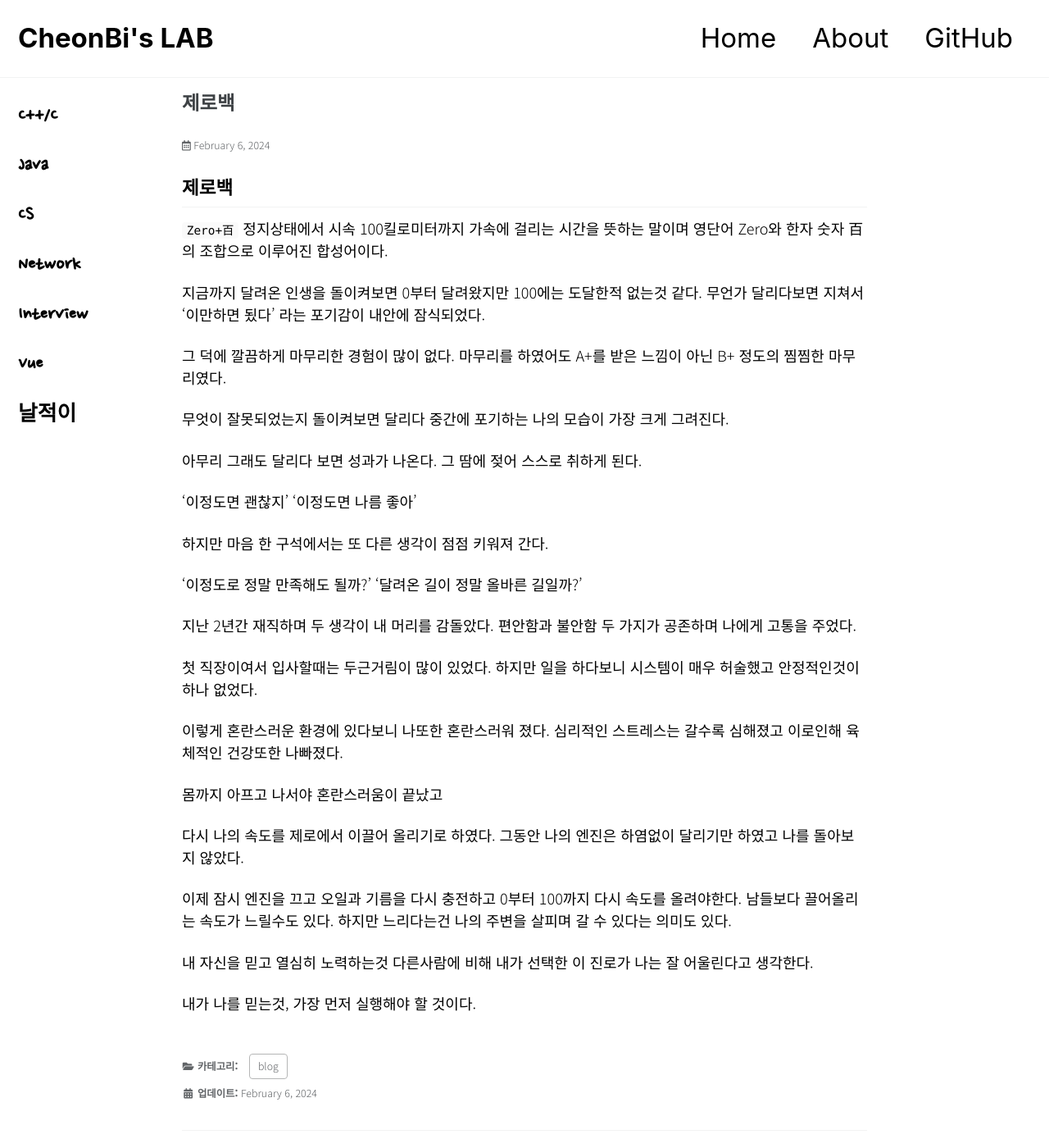
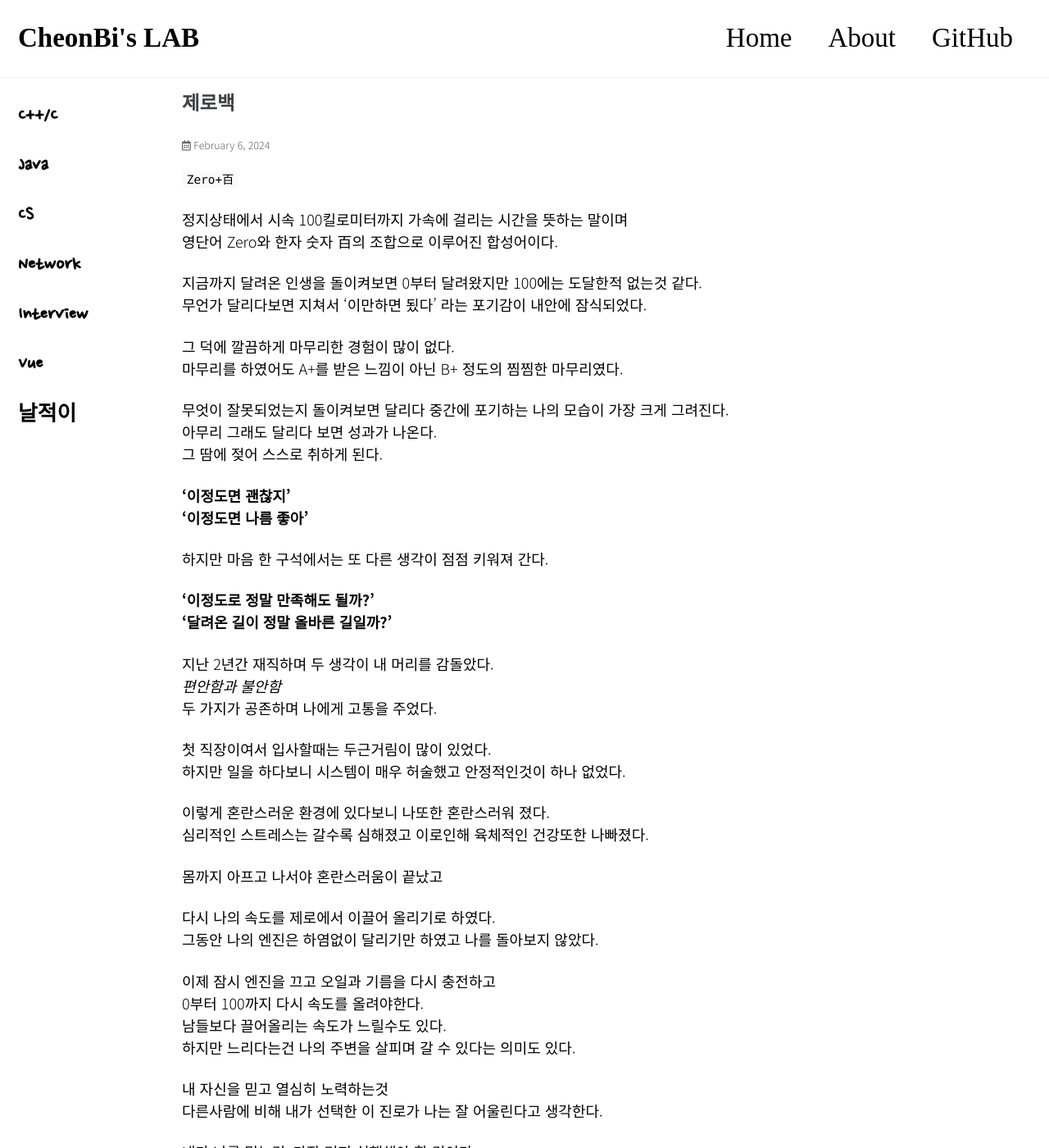
Before and after one commit to CheonBi/cheonbi.github.io, a Jekyll site: the page built from _posts/blog/2024-02-06-zero100.md, in a window 1280 px wide and 1400 px high. Shown: the whole window at 82% size. Built offline with Jekyll 4.4.1, drawn with Linux system fonts in a browser that asks for light colours; cached includes are drawn as plain includes; some web fonts are replaced.

```diff
--- a/_posts/blog/2024-02-06-zero100.md
+++ b/_posts/blog/2024-02-06-zero100.md
@@ -6,10 +6,11 @@ categories:
     - blog
 ---
 
-## 제로백
+``Zero+百``
 
-``Zero+百``
-정지상태에서 시속 100킬로미터까지 가속에 걸리는 시간을 뜻하는 말이며 영단어 Zero와 한자 숫자 百의 조합으로 이루어진 합성어이다.
+
+정지상태에서 시속 100킬로미터까지 가속에 걸리는 시간을 뜻하는 말이며
+영단어 Zero와 한자 숫자 百의 조합으로 이루어진 합성어이다.
 
 지금까지 달려온 인생을 돌이켜보면 0부터 달려왔지만 100에는 도달한적 없는것 같다.
 무언가 달리다보면 지쳐서 '이만하면 됬다' 라는 포기감이 내안에 잠식되었다.
@@ -18,33 +19,28 @@ categories:
 마무리를 하였어도 A+를 받은 느낌이 아닌 B+ 정도의 찜찜한 마무리였다.
 
 무엇이 잘못되었는지 돌이켜보면 달리다 중간에 포기하는 나의 모습이 가장 크게 그려진다.
-
 아무리 그래도 달리다 보면 성과가 나온다.
 그 땀에 젖어 스스로 취하게 된다.
 
-'이정도면 괜찮지'
-'이정도면 나름 좋아'
+**'이정도면 괜찮지'**
+**'이정도면 나름 좋아'**
 
 하지만 마음 한 구석에서는 또 다른 생각이 점점 키워져 간다.
 
-'이정도로 정말 만족해도 될까?'
-'달려온 길이 정말 올바른 길일까?'
+**'이정도로 정말 만족해도 될까?'**
+**'달려온 길이 정말 올바른 길일까?'**
 
 지난 2년간 재직하며 두 생각이 내 머리를 감돌았다.
-편안함과 불안함
+*편안함과 불안함*
 두 가지가 공존하며 나에게 고통을 주었다.
 
 첫 직장이여서 입사할때는 두근거림이 많이 있었다.
-하지만 일을 하다보니 시스템이 매우 허술했고
-안정적인것이 하나 없었다.
+하지만 일을 하다보니 시스템이 매우 허술했고 안정적인것이 하나 없었다.
 
-이렇게 혼란스러운 환경에 있다보니
-나또한 혼란스러워 졌다.
-심리적인 스트레스는 갈수록 심해졌고
-이로인해 육체적인 건강또한 나빠졌다.
+이렇게 혼란스러운 환경에 있다보니 나또한 혼란스러워 졌다.
+심리적인 스트레스는 갈수록 심해졌고 이로인해 육체적인 건강또한 나빠졌다.
 
-몸까지 아프고 나서야
-혼란스러움이 끝났고
+몸까지 아프고 나서야 혼란스러움이 끝났고
 
 다시 나의 속도를 제로에서 이끌어 올리기로 하였다.
 그동안 나의 엔진은 하염없이 달리기만 하였고 나를 돌아보지 않았다.
--- a/_sass/minimal-mistakes/_masthead.scss
+++ b/_sass/minimal-mistakes/_masthead.scss
@@ -23,7 +23,7 @@
     -webkit-box-pack: justify;
     -ms-flex-pack: justify;
     justify-content: space-between;
-    font-family: $Pretendard;
+    font-family: $thead-serif;
 
     @include breakpoint($x-large) {
       max-width: $max-width;
@@ -56,7 +56,7 @@
 
 .site-subtitle {
   display: block;
-  font-size: $type-size-8;
+  font-size: $type-size-7;
 }
 
 .masthead__menu {
--- a/_sass/minimal-mistakes/_variables.scss
+++ b/_sass/minimal-mistakes/_variables.scss
@@ -22,7 +22,7 @@ $NanumGothic: 'Nanum Gothic', -apple-system, BlinkMacSystemFont, "Roboto", "Sego
 $NanumPenScript: 'Nanum Pen Script' , -apple-system, BlinkMacSystemFont, "Roboto", "Segoe UI",
 "Helvetica Neue", "Lucida Grande", Arial, sans-serif !default;
 $NotoSansKorean: 'Noto Sans KR', sans-serif !default;
-$thead-serif:'Annie Use Your Telescope', cursive !default;
+$thead-serif: 'Annie Use Your Telescope', cursive !default;
 $apple: -apple-system,BlinkMacSystemFont,"Apple SD Gothic Neo","Montserrat","Pretendard","Merriweather",sans-serif !default;
 $Pretendard : "Pretendard", -apple-system,BlinkMacSystemFont,"Apple SD Gothic Neo","Montserrat","Merriweather",sans-serif !default;
 
```
Also changed, not shown: _posts/vue/2024-02-07-scrolltable.md (added, +74 -0 lines), _data/navigation.yml (line endings or trailing spaces).
